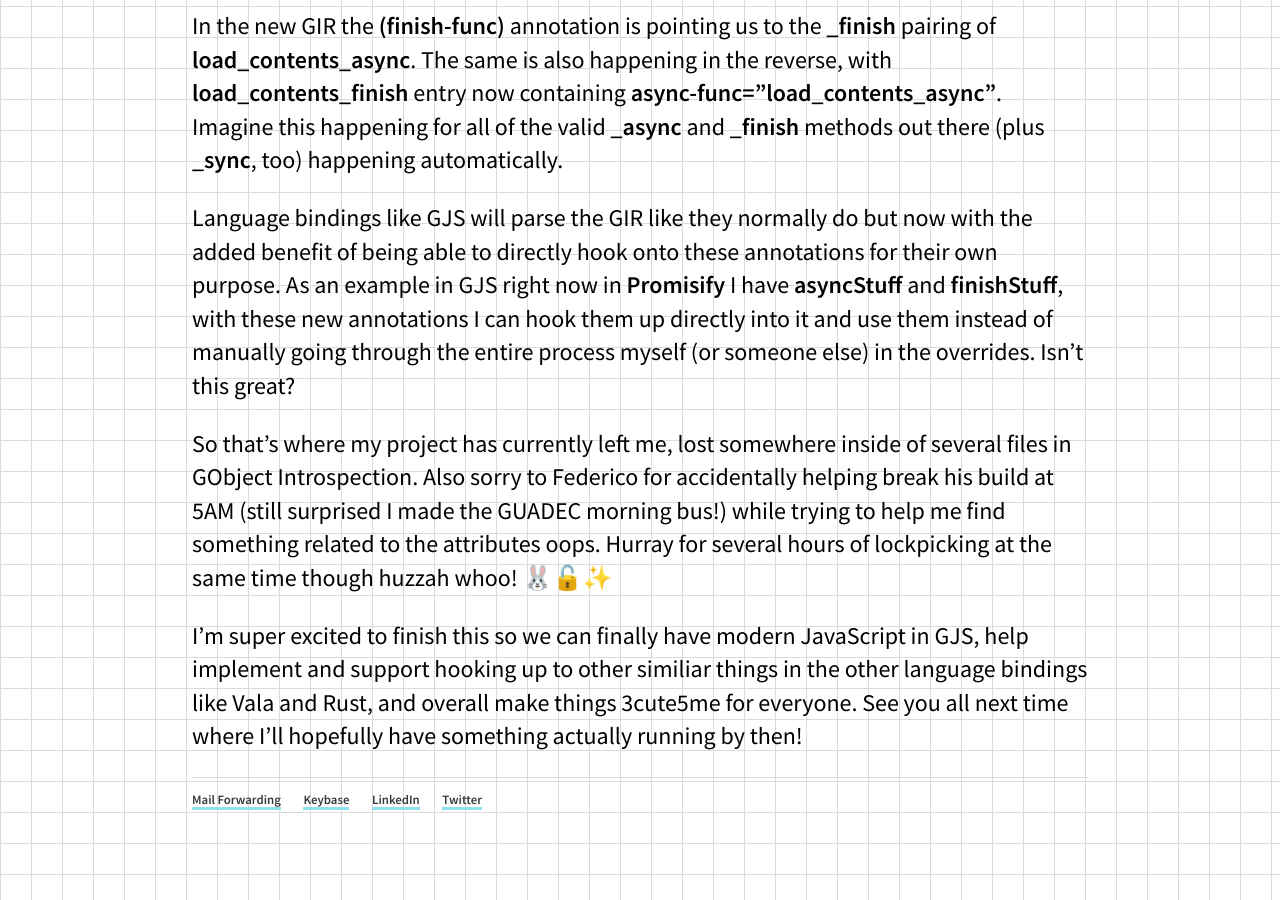
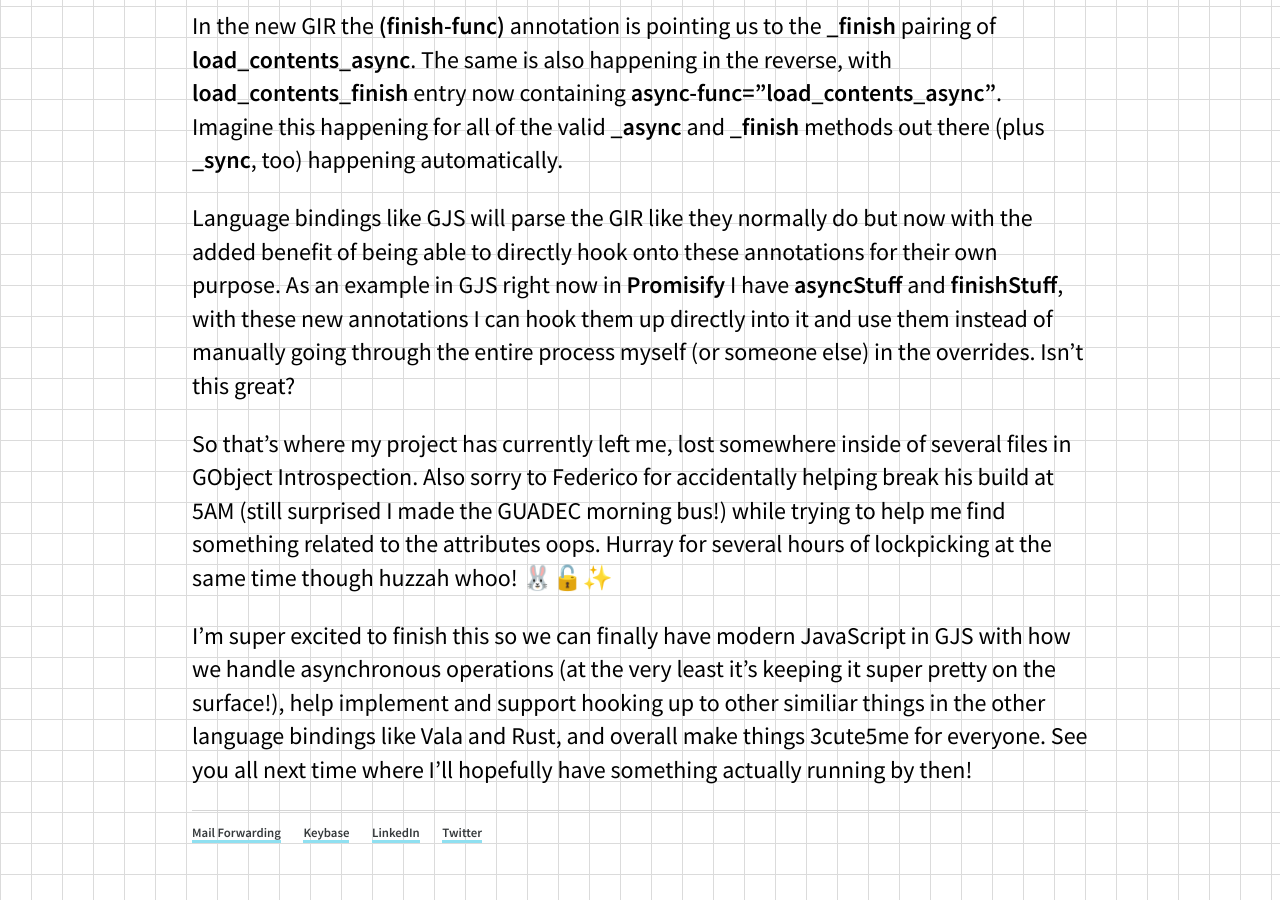
Before and after one commit to Avizc/avizc.github.io, a Jekyll site: the page built from _posts/2018-07-29-update-gio-head-promisify.md, in a window 1280 px wide and 900 px high, scrolled down 3869 px. Built offline with Jekyll 4.4.1, drawn with Linux system fonts in a browser that asks for light colours.

Commit message:
Added extra comments

```diff
--- a/_posts/2018-07-29-update-gio-head-promisify.md
+++ b/_posts/2018-07-29-update-gio-head-promisify.md
@@ -129,4 +129,4 @@ Language bindings like GJS will parse the GIR like they normally do but now with
 
 So that's where my project has currently left me, lost somewhere inside of several files in GObject Introspection. Also sorry to Federico for accidentally helping break his build at 5AM (still surprised I made the GUADEC morning bus!) while trying to help me find something related to the attributes oops. Hurray for several hours of lockpicking at the same time though huzzah whoo! 🐰🔓✨
 
-I'm super excited to finish this so we can finally have modern JavaScript in GJS, help implement and support hooking up to other similiar things in the other language bindings like Vala and Rust, and overall make things 3cute5me for everyone. See you all next time where I'll hopefully have something actually running by then!
+I'm super excited to finish this so we can finally have modern JavaScript in GJS with how we handle asynchronous operations (at the very least it's keeping it super pretty on the surface!), help implement and support hooking up to other similiar things in the other language bindings like Vala and Rust, and overall make things 3cute5me for everyone. See you all next time where I'll hopefully have something actually running by then!
```
